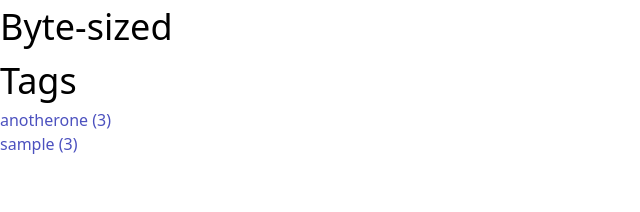
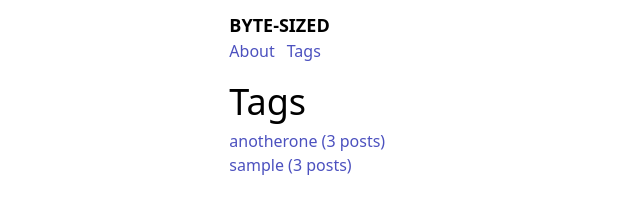
Before and after one commit to galvc/byte-sized-8min-reads, a Gatsby site: page /tags in a window 1280 px wide. Shown: the whole page, without its empty margins (0-640 px from the left). Built offline with nearby package versions, Linux system fonts and the light colour scheme; Gatsby itself is replaced by a stand-in of ours.

Commit message:
update layout, header, menu. add tags page

```diff
--- a/src/components/header.js
+++ b/src/components/header.js
@@ -1,7 +1,8 @@
 import React from "react"
 import { Link, StaticQuery, graphql } from "gatsby"
-
+import Menu from "./menu"
 export default () => (
+    <div className=" justify-between align-center my-3">
     <StaticQuery
         query={graphql`
         query TitleQuery{
@@ -13,12 +14,13 @@ export default () => (
             }
         `}
         render={data => (
-            <span className="my-3">
+            <div>
                 <Link to="/" className="text-black">
-                    <h1 className="text-lg uppercase font-bold pt-3">{data.site.siteMetadata.title}</h1>
+                    <h1 className="text-lg uppercase font-bold">{data.site.siteMetadata.title}</h1>
                 </Link>
-                <aside className="text-sm text-gray-700">webdev-flavored blog. 8min or under reading time.</aside>
-            </span>
+            </div>
         )}
     />
+    <Menu />
+    </div>
 );
--- a/src/components/menu.js
+++ b/src/components/menu.js
@@ -4,15 +4,15 @@ import {Link} from "gatsby"
 //this page is currently not being used
 
 const ListLink = (props) => (
-    <li>
-        <Link to={props.to} className="px-5">{props.children}</Link>
+    <li className="inline-block">
+        <Link to={props.to} className="pr-3">{props.children}</Link>
     </li>
 )
 export default () => (
     <div>
-        <ul className="flex justify-center">
-            <ListLink to="/">Home</ListLink>
-            <ListLink to="/posts">Posts</ListLink>
+        <ul>
+            <ListLink to="">About</ListLink>
+            <ListLink to="/tags">Tags</ListLink>
         </ul>
     </div>
 )
--- a/src/components/welcome.js
+++ b/src/components/welcome.js
@@ -2,6 +2,7 @@ import React from "react"
 
 export default () => (
     <div className="overflow-hidden py-4 mx-auto text-justify text-sm text-gray-700">
-        <a href="www.twitter.com/chelseatheuser">twitter</a> / <a href="www.github.com/galvc">github</a>
+        <aside className="text-sm text-gray-700">webdev-flavored blog. 8min or under reading time. Why waste time say lot word when few word do trick.</aside>
+        <a href="www.twitter.com/chelseatheuser">twitter</a> / <a href="www.github.com/galvc">github</a> / <a href="www.chelseagalvez.com">portfolio</a>
     </div>
 )
--- a/src/layout/layout.js
+++ b/src/layout/layout.js
@@ -1,11 +1,9 @@
 import React from "react"
 import Header from "../components/header"
-import Menu from "../components/menu"
 
 export default ({ children }) => (
-  <div class="container px-4">
+  <div class="container w-8/12 px-4">
     <Header />
-    {/* <Menu /> */}
     {children}
   </div>
 )
--- a/src/pages/tags.js
+++ b/src/pages/tags.js
@@ -1,36 +1,27 @@
 import React from "react"
 // import PropTypes from "prop-types"
-
-// Utilities
 import kebabCase from "lodash/kebabCase"
-
-// Components
 // import { Helmet } from "react-helmet"
 import { Link, graphql } from "gatsby"
+import Layout from "../layout/layout"
 
 const TagsPage = ({
   data: {
     allMarkdownRemark: { group },
-    site: {
-      siteMetadata: { title },
-    },
   },
 }) => (
-  <div>
-    <h1>{title}</h1>
-    <div>
+  <Layout>
       <h1>Tags</h1>
       <ul>
         {group.map(tag => (
           <li key={tag.fieldValue}>
             <Link to={`/tags/${kebabCase(tag.fieldValue)}/`}>
-              {tag.fieldValue} ({tag.totalCount})
+              {tag.fieldValue} ({tag.totalCount} posts)
             </Link>
           </li>
         ))}
       </ul>
-    </div>
-  </div>
+  </Layout>
 )
 
 // TagsPage.propTypes = {
```
